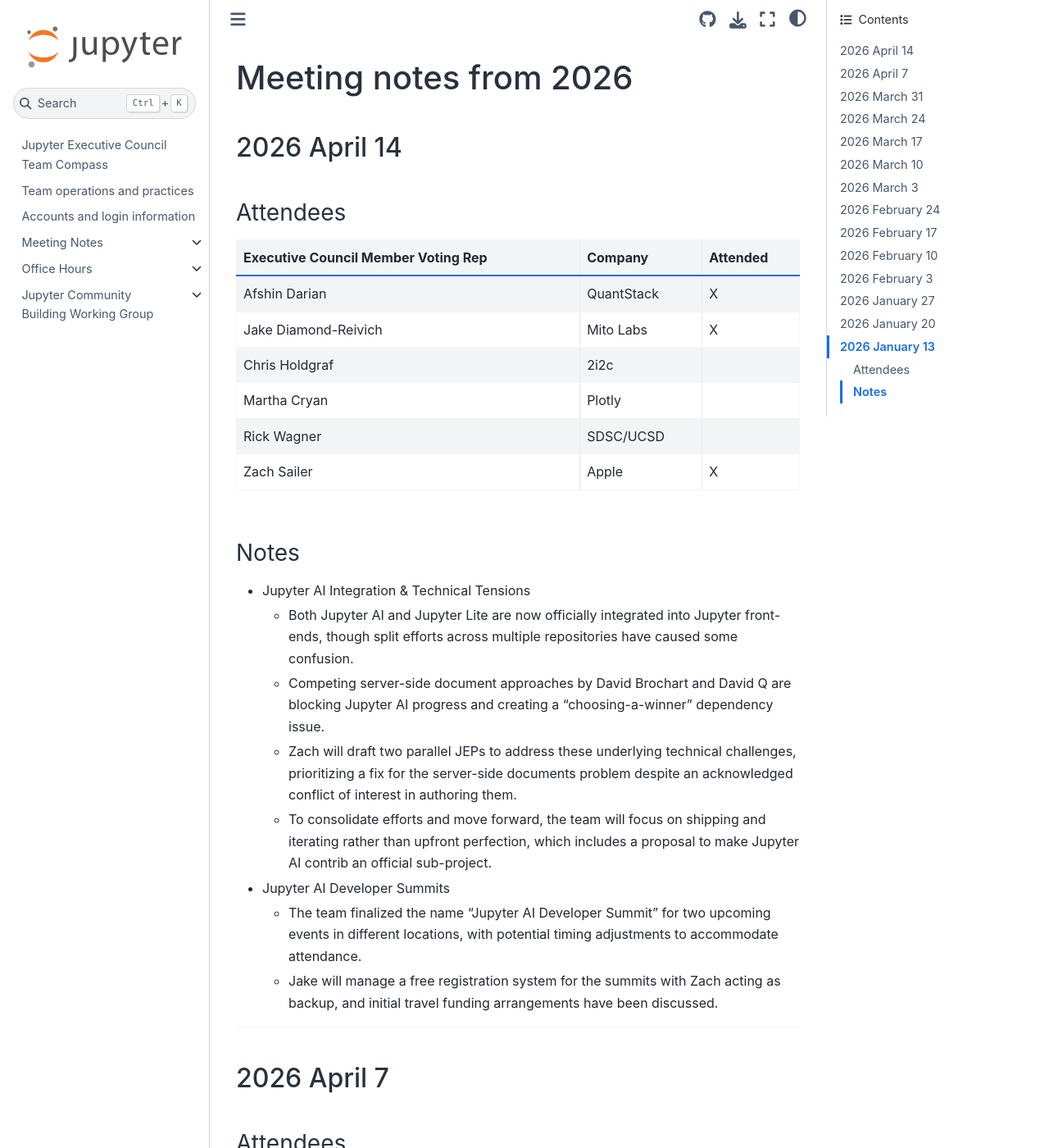
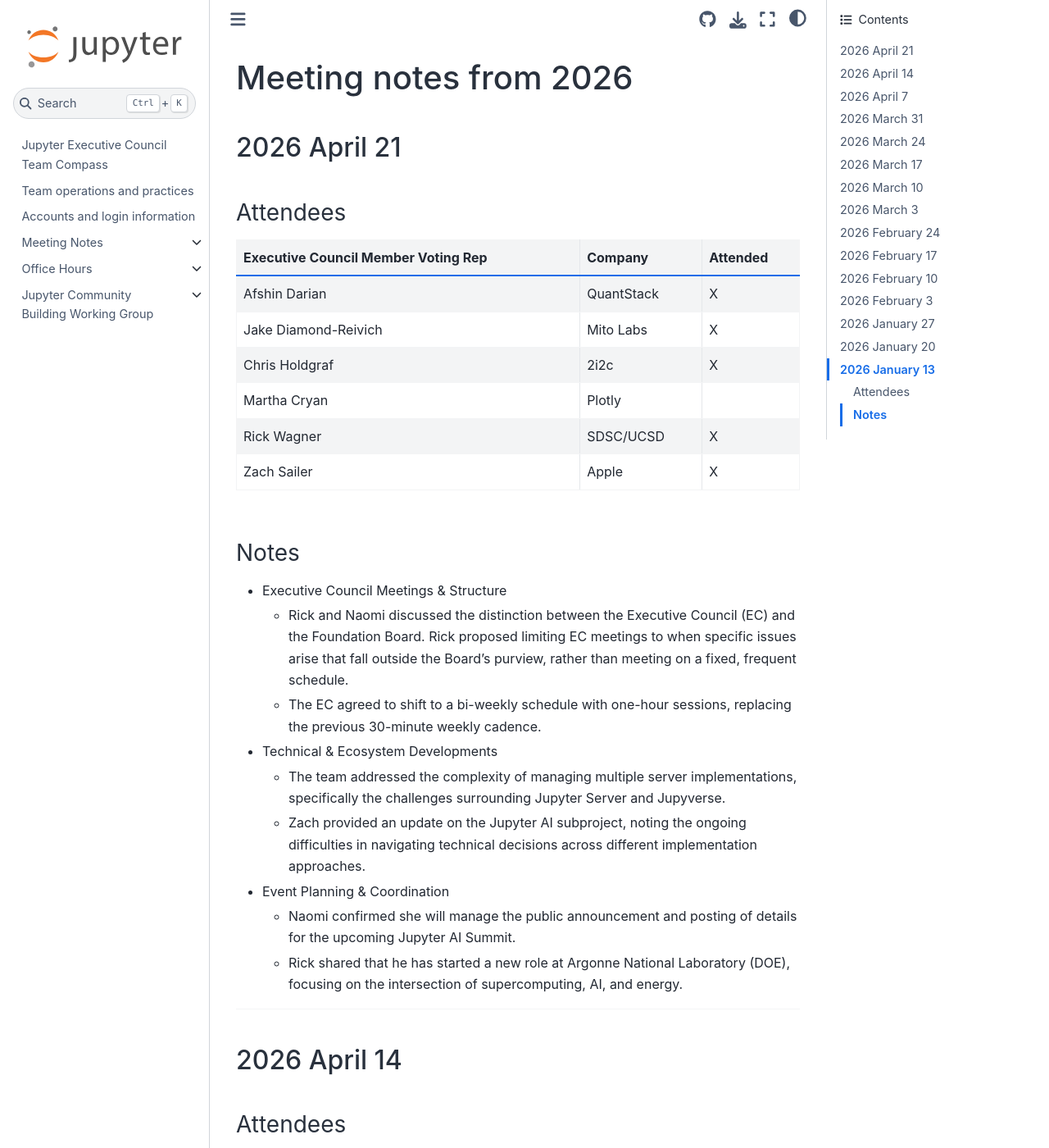
Before and after one commit to jupyter-governance/ec-team-compass, a Sphinx documentation site: the page built from docs/meeting_notes/2026.md, in a window 1280 px wide and 1400 px high. Shown: the whole window at 82% size. Built offline with Sphinx 7.4.7 and the Sphinx Book theme 1.1.4, drawn with Linux system fonts in a browser that asks for light colours.

Commit message:
april 21 notes
Signed-off-by: Tom Slanda <jesus_slanda@yahoo.com>

```diff
--- a/docs/meeting_notes/2026.md
+++ b/docs/meeting_notes/2026.md
@@ -1,5 +1,31 @@
 # Meeting notes from 2026
 
+## 2026 April 21
+
+### Attendees
+
+| Executive Council Member Voting Rep  | Company | Attended |
+| ------------- | ------------- | ------------- |
+| Afshin Darian | QuantStack | X |
+| Jake Diamond-Reivich | Mito Labs | X |
+| Chris Holdgraf | 2i2c | X |
+| Martha Cryan | Plotly |  |
+| Rick Wagner | SDSC/UCSD | X |
+| Zach Sailer | Apple | X |
+
+### Notes
+
+* Executive Council Meetings & Structure
+    * Rick and Naomi discussed the distinction between the Executive Council (EC) and the Foundation Board. Rick proposed limiting EC meetings to when specific issues arise that fall outside the Board's purview, rather than meeting on a fixed, frequent schedule.
+    * The EC agreed to shift to a bi-weekly schedule with one-hour sessions, replacing the previous 30-minute weekly cadence.
+* Technical & Ecosystem Developments
+    * The team addressed the complexity of managing multiple server implementations, specifically the challenges surrounding Jupyter Server and Jupyverse.
+    * Zach provided an update on the Jupyter AI subproject, noting the ongoing difficulties in navigating technical decisions across different implementation approaches.
+* Event Planning & Coordination
+    * Naomi confirmed she will manage the public announcement and posting of details for the upcoming Jupyter AI Summit.
+    * Rick shared that he has started a new role at Argonne National Laboratory (DOE), focusing on the intersection of supercomputing, AI, and energy.
+
+---
 ## 2026 April 14
 
 ### Attendees
```
